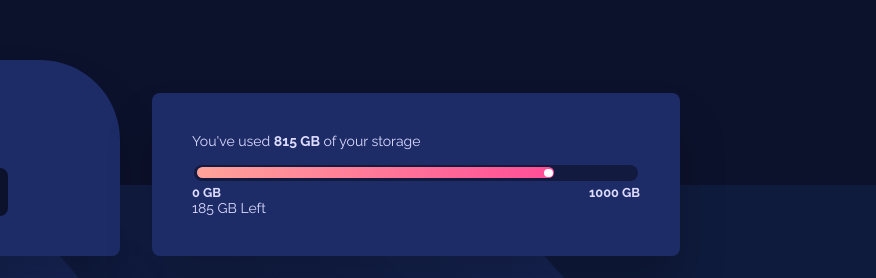
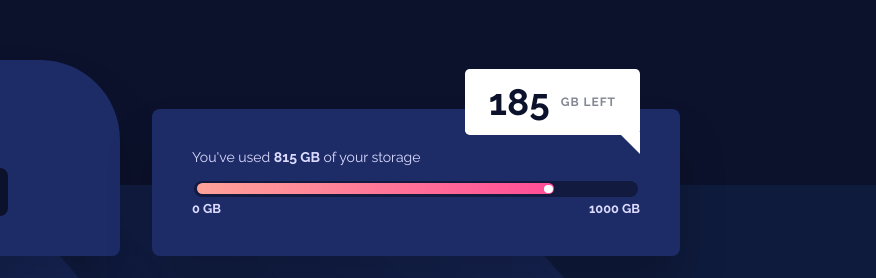
Before and after one commit to KristinaRadosavljevic/fylo-data-storage-component, a website: page index.html in a window 1280 px wide. Shown: the part 242-520 px from the top of the page, 404-1280 px from the left. Drawn offline with Linux system fonts and the light colour scheme.

Commit message:
Styled the aside bubble.

```diff
--- a/index.html
+++ b/index.html
@@ -35,7 +35,9 @@
           <span>0 GB</span>
           <span>1000 GB</span>
         </div>
-        <aside>185 GB Left</aside>
+        <aside>
+          <span class="number">185</span><span class="label">GB Left</span>
+        </aside>
       </section>
     </main>
   </body>
--- a/scss/style.scss
+++ b/scss/style.scss
@@ -8,10 +8,18 @@ $dark-blue: hsl(228, 56%, 26%);
 $very-dark-blue: hsl(229, 57%, 11%);
 $white: hsl(0, 0%, 100%);
 
-// Animation
+$corner: calc(100% + 1.4rem);
+
+// Animations
 @keyframes load {
   to {
     width: 81.5%;
+  }
+}
+
+@keyframes bubble-pop {
+  to {
+    clip-path: polygon(0 0, 100% 0, 100% $corner, 0 $corner);
   }
 }
 
@@ -114,7 +122,7 @@ section {
       background: $gradient;
       border-radius: 5rem;
       position: relative;
-      animation: load 1.5s forwards ease-out;
+      animation: load 1s forwards ease-out;
 
       &::after {
         content: "";
@@ -138,6 +146,44 @@ section {
       }
     }
   }
+
+  aside {
+    position: absolute;
+    background-color: $white;
+    top: -2.5rem;
+    right: 2.5rem;
+    padding: 0.7rem 1.5rem;
+    border-radius: 0.3rem;
+    display: flex;
+    align-items: center;
+    gap: 0.7rem;
+    clip-path: polygon(100% $corner, 100% $corner, 100% $corner, 100% $corner);
+    animation: bubble-pop 0.7s 0.7s forwards ease-out;
+
+    .number {
+      font-size: 2.3rem;
+      font-weight: 700;
+      color: $very-dark-blue;
+    }
+
+    .label {
+      font-size: 0.75rem;
+      text-transform: uppercase;
+      color: $grayish-blue;
+      font-weight: 700;
+      letter-spacing: 1px;
+    }
+
+    &::after {
+      content: "";
+      display: block;
+      position: absolute;
+      bottom: -1.2rem;
+      right: 0;
+      border-right: 1.4rem solid $white;
+      border-bottom: 1.4rem solid transparent;
+    }
+  }
 }
 
 // Remove all transitions for people that prefer not to see them
```
Also changed, not shown: css/style.css.
